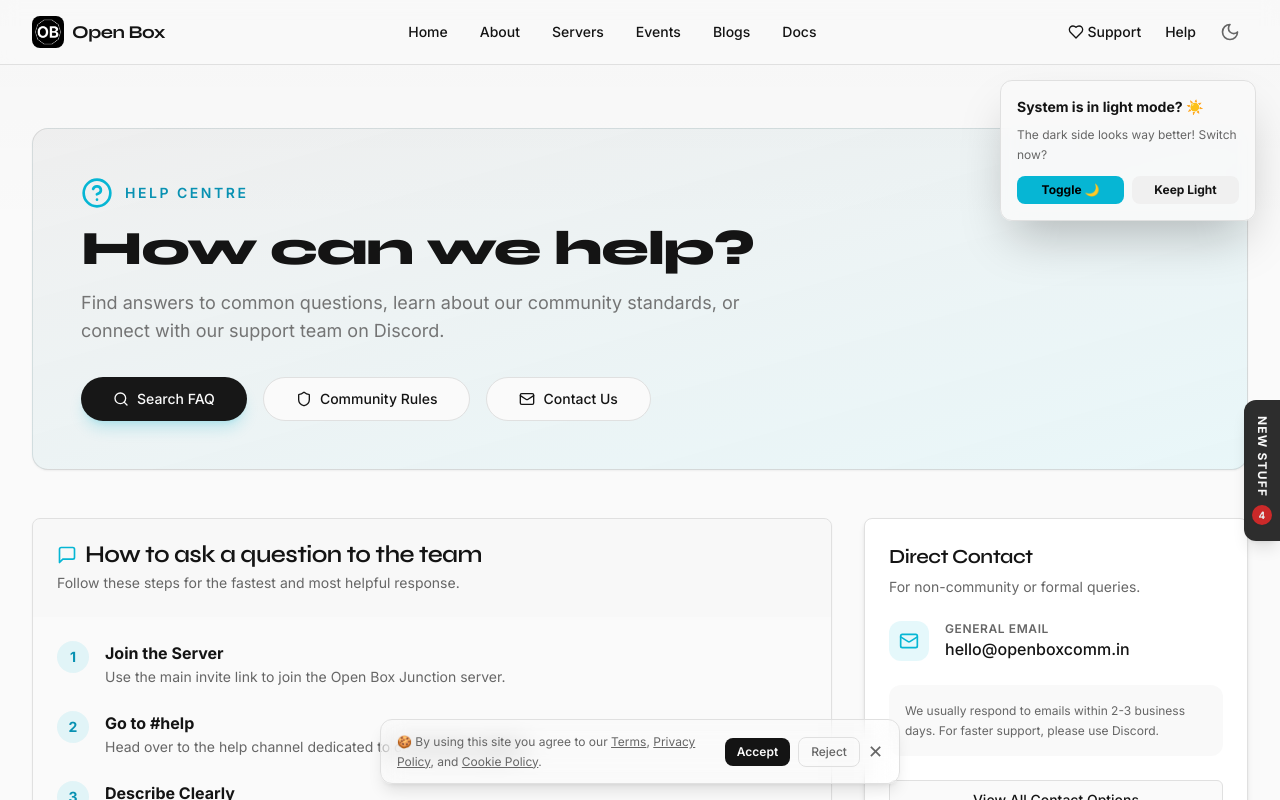
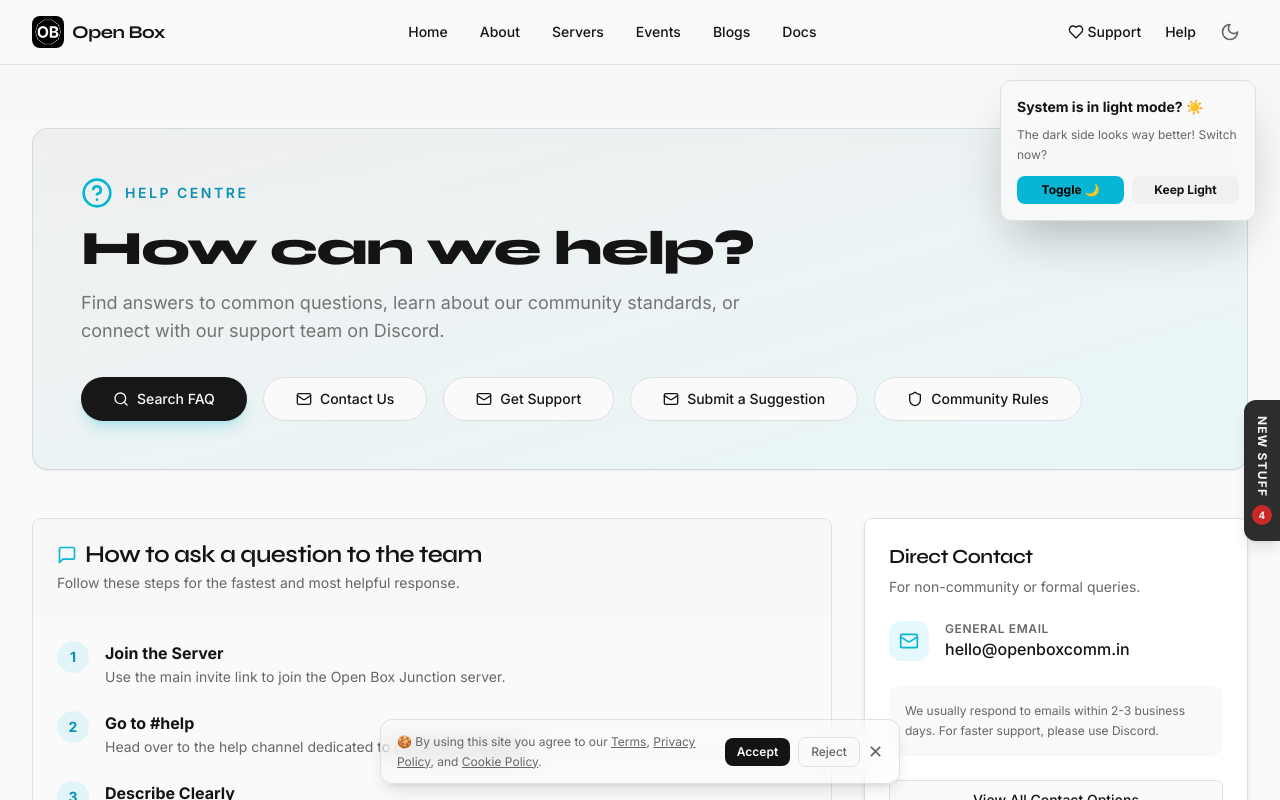
Before and after one commit to Mahi130306/OpenBoxComm, a Next.js app: page /help in a window 1280 px wide. Shown: the top 800 px of the page. Built offline with nearby package versions, Linux system fonts and the light colour scheme.

Commit message:
feat: implement Help Centre page with support resources and contact information

```diff
--- a/app/help/page.tsx
+++ b/app/help/page.tsx
@@ -16,8 +16,8 @@
       {/* Hero Section */}
       <div className="mb-12 rounded-2xl border border-black/10 bg-gradient-to-br from-black/[0.04] to-cyan-400/[0.08] p-8 shadow-sm dark:border-white/10 dark:from-white/[0.08] dark:to-cyan-400/[0.05] sm:p-12">
         <div className="flex items-center gap-3 mb-4">
-            <HelpCircle className="h-8 w-8 text-cyan-500" />
-            <p className="text-sm font-semibold uppercase tracking-[0.18em] text-cyan-600 dark:text-cyan-300">Help Centre</p>
+          <HelpCircle className="h-8 w-8 text-cyan-500" />
+          <p className="text-sm font-semibold uppercase tracking-[0.18em] text-cyan-600 dark:text-cyan-300">Help Centre</p>
         </div>
         <h1 className="mb-4 text-4xl font-extrabold tracking-tight text-foreground lg:text-5xl">How can we help?</h1>
         <p className="max-w-2xl text-lg text-muted-foreground/90">
@@ -31,15 +31,27 @@
             </Link>
           </Button>
           <Button asChild variant="outline" size="lg" className="rounded-full">
+            <Link href="/contact-us">
+              <Mail className="mr-2 h-4 w-4" />
+              Contact Us
+            </Link>
+          </Button>
+          <Button asChild variant="outline" size="lg" className="rounded-full">
+            <Link href="#help">
+              <Mail className="mr-2 h-4 w-4" />
+              Get Support
+            </Link>
+          </Button>
+          <Button asChild variant="outline" size="lg" className="rounded-full">
+            <Link href="#suggest">
+              <Mail className="mr-2 h-4 w-4" />
+              Submit a Suggestion
+            </Link>
+          </Button>
+          <Button asChild variant="outline" size="lg" className="rounded-full">
             <Link href="/doc/rules">
               <Shield className="mr-2 h-4 w-4" />
               Community Rules
-            </Link>
-          </Button>
-          <Button asChild variant="outline" size="lg" className="rounded-full">
-            <Link href="/contact-us">
-              <Mail className="mr-2 h-4 w-4" />
-              Contact Us
             </Link>
           </Button>
         </div>
```
